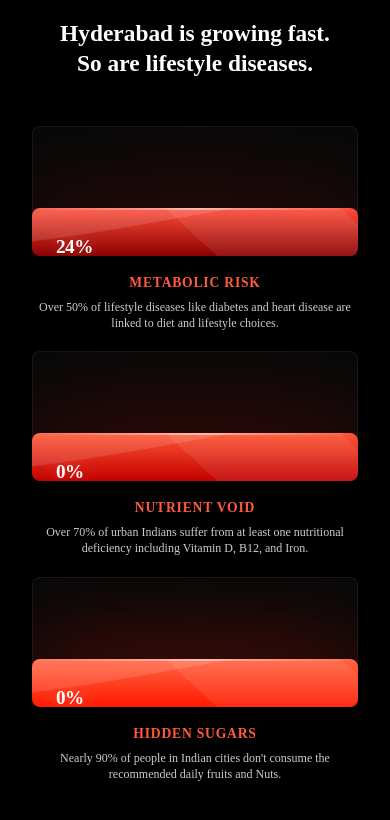
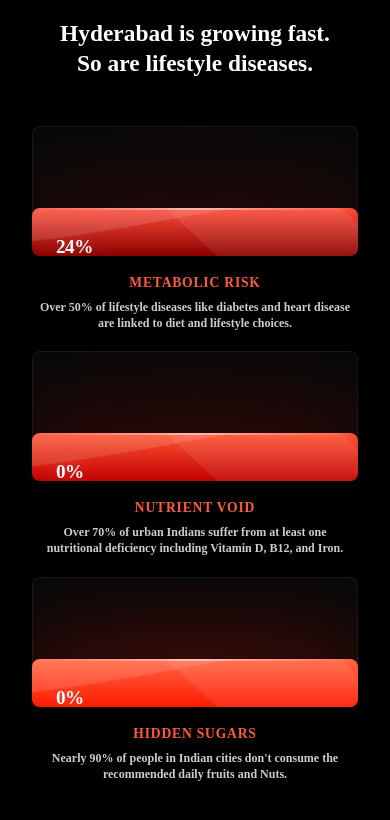
Before and after one commit to sumanth2578/Kohinoor-Elite-, a Next.js app: page / in a window 390 px wide. Shown: the part 865-1685 px from the top of the page. Built offline with nearby package versions, Linux system fonts and the light colour scheme; a web font is replaced by a local one.

Commit message:
style: further increase white text density in mobile stats section

```diff
--- a/src/app/globals.css
+++ b/src/app/globals.css
@@ -1391,7 +1391,7 @@ img, video { max-width: 100%; height: auto; }
 
   /* Stats section density for all mobile sizes */
   .stat-label { font-weight: 800 !important; }
-  .stat-description { font-weight: 500 !important; }
+  .stat-description { font-weight: 700 !important; }
 }
 
 /* Mobile portrait (≤480px) */
```
